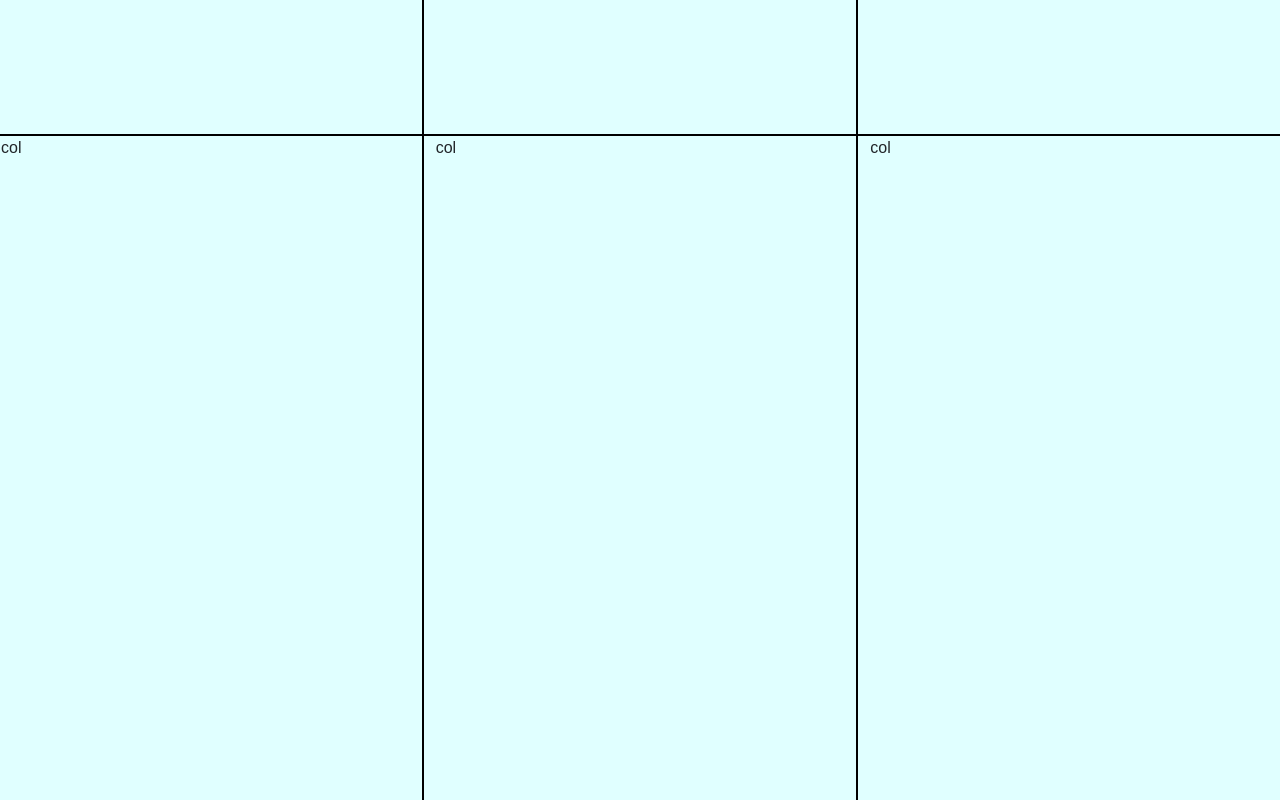
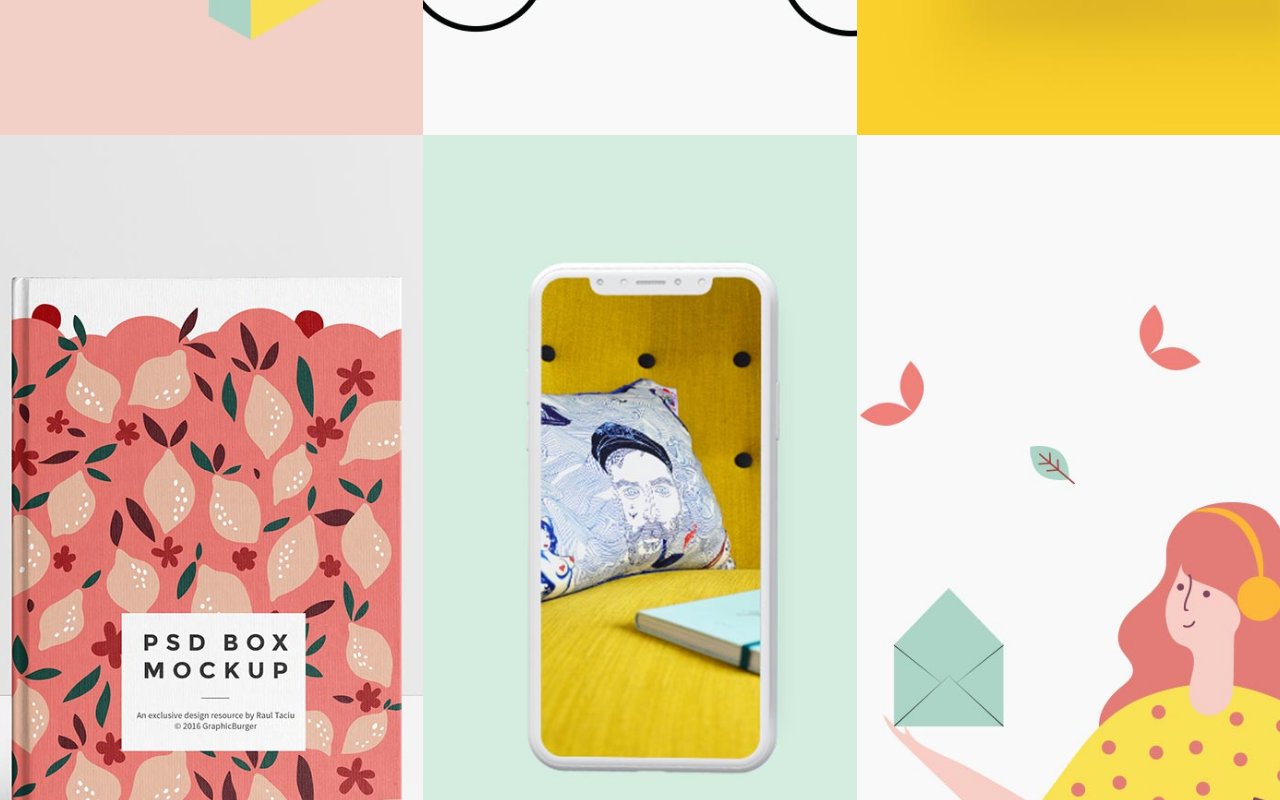
Before and after one commit to dario-bennardino/proj-html-vuejs, a Vue app: page / in a window 1280 px wide. Shown: the part 1460-2260 px from the top of the page. Built offline with nearby package versions, Linux system fonts and the light colour scheme; the HTML template or start-up script is replaced by a standard one.

Commit message:
[add] main sezione main gallery completa

```diff
--- a/src/App.vue
+++ b/src/App.vue
@@ -4,6 +4,7 @@ import Header from './components/Header.vue';
 import Main from './components/Main.vue';
 import Footer from './components/Footer.vue';
 import Jumbotron from './components/Jumbotron.vue';
+import CardGallery from './components/CardGallery.vue';
 
   export default {
     components:{
@@ -11,7 +12,7 @@ import Jumbotron from './components/Jumbotron.vue';
       Jumbotron,
       Main,
       Footer,
-
+      CardGallery,
     }
   }
 </script>
--- /dev/null
+++ b/src/components/CardGallery.vue
@@ -0,0 +1,43 @@
+<script>
+import { store } from '../data/store'
+    export default {
+        data(){
+            return{
+                store
+            }
+        },
+        methods:{
+            getPathImage(imageName){
+                return new URL (`/public/assets/img/${imageName}`, import.meta.url).href;
+            },
+
+            getPathSVG(svgName){
+                return new URL (`/public/assets/svg/${svgName}`, import.meta.url).href;
+            }
+        }
+    }
+</script>
+
+<template>
+    <div class="col-4 p-0 " v-for="(image, index) in this.store.imageCardGallery" :key="index">
+        <a href="#">
+            <img :src="getPathImage(image)" :alt="'Immagine main gallery'">
+        </a>
+
+
+    </div>
+</template>
+
+<style lang="scss" scoped>
+    .col-4{
+        height: 50%;
+
+
+        img{
+            max-width: 100%;
+            object-fit: cover;
+            height: 100%;
+        }
+
+    }
+</style>
--- a/src/components/Main.vue
+++ b/src/components/Main.vue
@@ -1,6 +1,11 @@
 <script>
 import { store } from '../data/store'
+import CardGallery from './CardGallery.vue';
     export default {
+        components:{
+            CardGallery,
+        },
+
         data(){
             return{
                 store
@@ -22,12 +27,15 @@ import { store } from '../data/store'
     <section class="main">
         <section class="main-gallery">
             <div class="row row-cols-3">
+                <CardGallery/>
+
+
+                <!-- <div class="col-4">col</div>
                 <div class="col-4">col</div>
                 <div class="col-4">col</div>
                 <div class="col-4">col</div>
                 <div class="col-4">col</div>
-                <div class="col-4">col</div>
-                <div class="col-4">col</div>
+                <div class="col-4">col</div> -->
             </div>
 
 
@@ -45,17 +53,17 @@ import { store } from '../data/store'
         .main-gallery{
             height: 100%;
             width: 100%;
-            background-color: lightcyan;
 
             .row{
                 height: 100%;
+
             }
 
-                .col-4{
-                    border: 1px solid black;
-                    height: 50%;
+                // .col-4{
+                //     border: 1px solid black;
+                //     height: 50%;
 
-                }
+                // }
         }
     }
 
--- a/src/data/store.js
+++ b/src/data/store.js
@@ -41,5 +41,14 @@ export const store = reactive({
             iconClass: 'fa-solid fa-x'
         }
 
+    ],
+
+    imageCardGallery: [
+        'h-2-port-img-1.jpg',
+        'h-2-port-img-2.jpg',
+        'h-2-port-img-3.jpg',
+        'h-2-port-img-4.jpg',
+        'h-2-port-img-5.jpg',
+        'h-2-port-img-6.jpg'
     ]
 })
```
